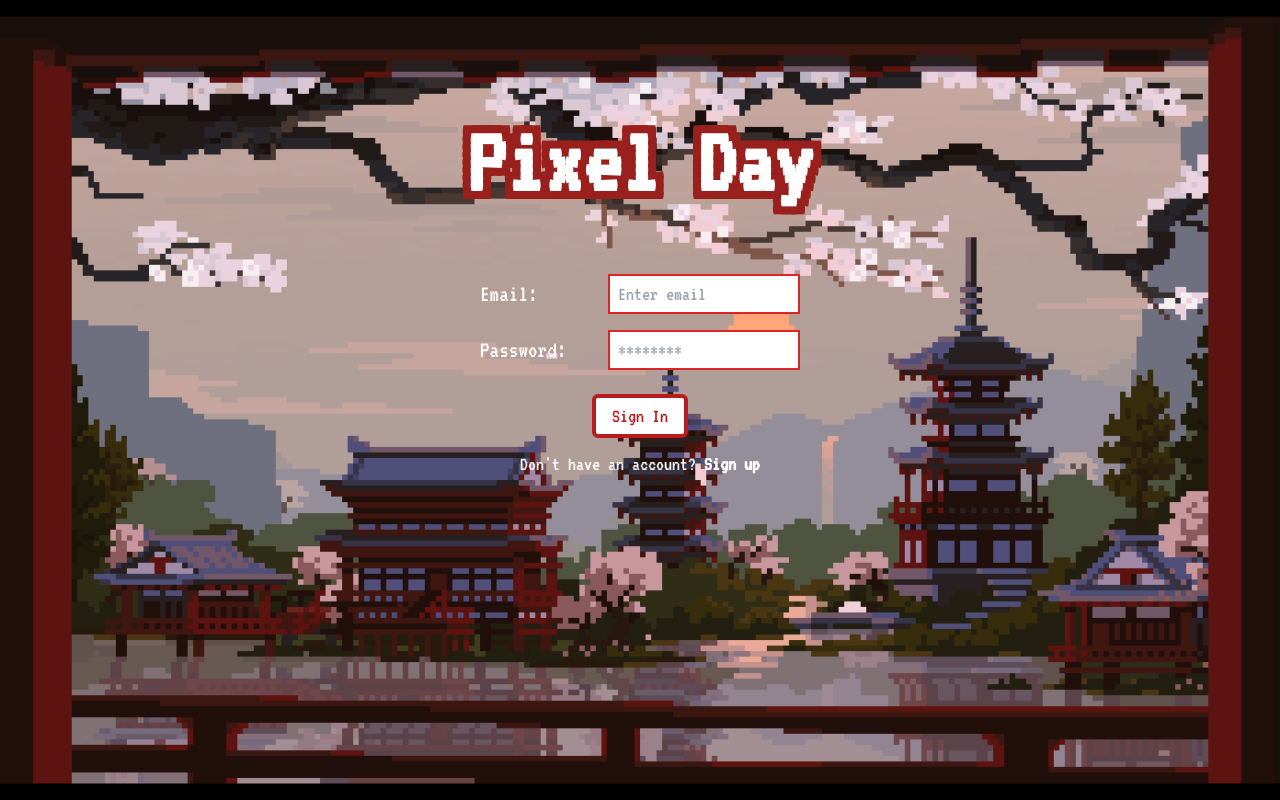
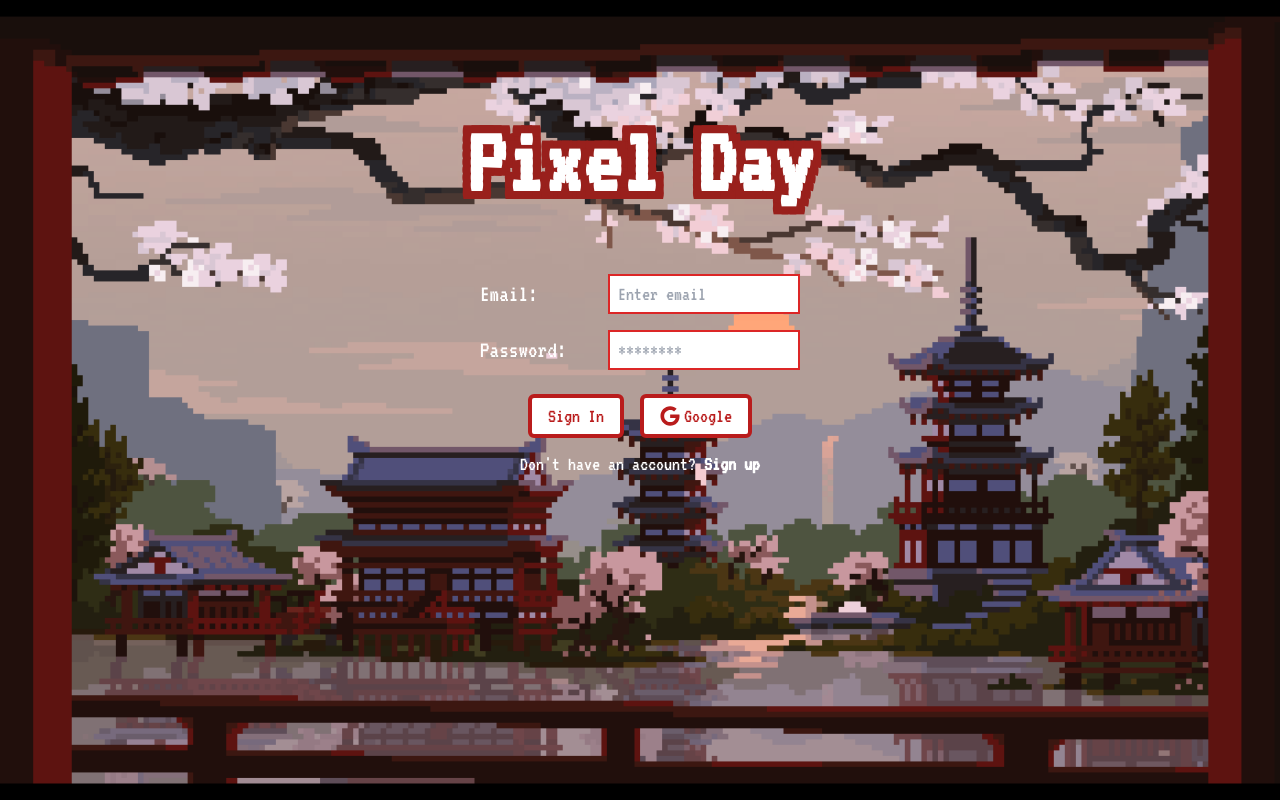
Before and after one commit to Zayooo00/pixelday, a Next.js app: page /sign-in in a window 1280 px wide. Built offline with nearby package versions, Linux system fonts and the light colour scheme; no server answers.

Commit message:
implemented google sign in

```diff
--- a/app/(pages)/(auth)/sign-in/page.tsx
+++ b/app/(pages)/(auth)/sign-in/page.tsx
@@ -3,16 +3,18 @@
 import Link from "next/link";
 import { useRouter } from "next/navigation";
 import { useState } from "react";
-import { signInWithEmailAndPassword } from "firebase/auth";
+import { signInWithEmailAndPassword, signInWithPopup } from "firebase/auth";
 import { FirebaseError } from "firebase/app";
+import { FaGoogle } from "react-icons/fa";
 
-import { auth } from "@/firebase/firebase";
+import { auth, googleProvider } from "@/firebase/firebase";
 import {
   ERROR_INVALID_EMAIL,
   ERROR_WRONG_PASSWORD,
   ERROR_USER_NOT_FOUND,
   ERROR_MISSING_PASSWORD,
   ERROR_NETWORK_REQUEST_FAILED,
+  ERROR_POPUP_CLOSED,
 } from "@/firebase/firebaseErrorCodes";
 import Spinner from "@/components/spinner";
 
@@ -20,6 +22,7 @@ export default function SignIn() {
   const [credentials, setCredentials] = useState({ email: "", password: "" });
   const [error, setError] = useState("");
   const [isAuthLoading, setIsAuthLoading] = useState(false);
+  const [isGoogleAuthLoading, setIsGoogleAuthLoading] = useState(false);
   const router = useRouter();
 
   const handleSignIn = async (e: React.FormEvent) => {
@@ -46,6 +49,21 @@ export default function SignIn() {
       }
     } finally {
       setIsAuthLoading(false);
+    }
+  };
+
+  const handleGoogleSignIn = async () => {
+    setIsGoogleAuthLoading(true);
+    try {
+      await signInWithPopup(auth, googleProvider);
+      router.push("/dashboard");
+    } catch (error) {
+      const { code, message } = error as FirebaseError;
+      if (code === ERROR_POPUP_CLOSED) {
+        setError("Popup has been closed by the user");
+      }
+    } finally {
+      setIsGoogleAuthLoading(false);
     }
   };
 
@@ -89,14 +107,35 @@ export default function SignIn() {
             placeholder="********"
           />
         </label>
+        <div className="flex items-center justify-center gap-4">
         <button
-          className="px-4 py-1 mt-6 text-xl text-red-700 bg-white rounded-md border-solid border-4 border-red-700 transform transition-transform duration-500 hover:scale-110 relative group"
+          disabled={!credentials.email || !credentials.password}
+          className={`px-4 py-1 mt-6 text-xl text-red-700 bg-white rounded-md border-solid border-4 border-red-700 transform transition-transform duration-500 hover:scale-110 relative group ${!credentials.email || !credentials.password ? 'cursor-not-allowed' : ''}`}
           onClick={handleSignIn}
         >
-          {isAuthLoading ? <Spinner/> : "Sign In"}
-          <span className="absolute bottom-[-0.5rem] left-2 w-full h-2 transform scale-y-0 bg-red-700 transition-transform duration-500 group-hover:scale-y-100 rounded-l-sm"/>
-          <span className="absolute top-2 right-[-0.5rem] h-full w-2 transform scale-x-0 bg-red-700 transition-transform duration-500 group-hover:scale-x-100 rounded-r-sm"/>
+          {isAuthLoading ? <Spinner /> : "Sign In"}
+          <span className="absolute bottom-[-0.5rem] left-2 w-full h-2 transform scale-y-0 bg-red-700 transition-transform duration-500 group-hover:scale-y-100 rounded-l-sm" />
+          <span className="absolute top-2 right-[-0.5rem] h-full w-2 transform scale-x-0 bg-red-700 transition-transform duration-500 group-hover:scale-x-100 rounded-r-sm" />
         </button>
+        <button
+          className="px-4 py-1 mt-6 text-xl text-red-700 bg-white rounded-md border-solid border-4 border-red-700 transform transition-transform duration-500 hover:scale-110 relative group flex items-center"
+          onClick={handleGoogleSignIn}
+        >
+          {isGoogleAuthLoading ? (
+            <Spinner />
+          ) : (
+            <>
+              <FaGoogle
+                alt="Google sign in button"
+                className="text-red-700 mr-1"
+              />{" "}
+              <span>Google</span>
+              <span className="absolute bottom-[-0.5rem] left-2 w-full h-2 transform scale-y-0 bg-red-700 transition-transform duration-500 group-hover:scale-y-100 rounded-l-sm" />
+          <span className="absolute top-2 right-[-0.5rem] h-full w-2 transform scale-x-0 bg-red-700 transition-transform duration-500 group-hover:scale-x-100 rounded-r-sm" />
+            </>
+          )}
+        </button>
+        </div>
         <p className="mt-3 text-xl text-white inline">
           Don&apos;t have an account?{" "}
           <Link href="/sign-up">
```
